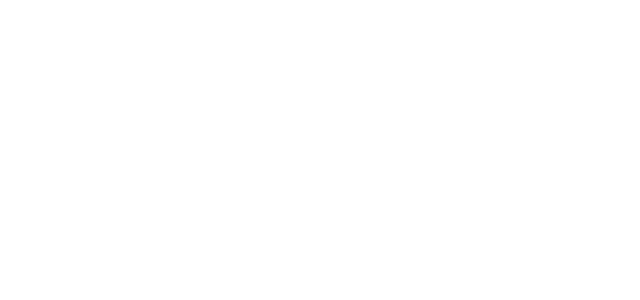
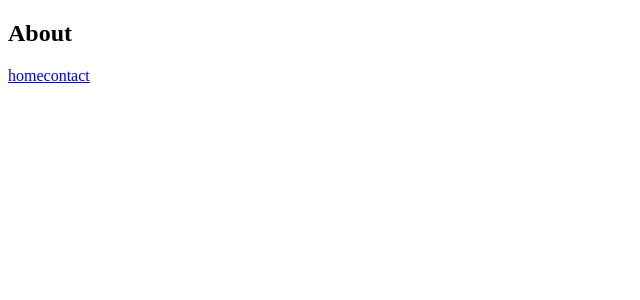
Before and after one commit to Nandini-Ninave/react_day_3, a React (Vite) app: page /home in a window 1280 px wide. Both pictures are taken after a click on the button "About". Shown: the top 300 px of the page, without its empty margins (0-640 px from the left). Built offline with nearby package versions, Linux system fonts and the light colour scheme.

Commit message:
Corrected Protectedroute file

```diff
--- a/src/components/Protectedroute.tsx
+++ b/src/components/Protectedroute.tsx
@@ -1,11 +1,15 @@
+import { useEffect } from "react"
 import { Outlet, useNavigate } from "react-router-dom"
 
 const Protectedroute=()=>{
-    let auth = {'token':false}
+    // let auth = {'token':false}
+    const token = true
     const navigate = useNavigate()
+    useEffect(()=>{
+        (token?<Outlet/>:(navigate("/home")))
+    },[])
     return(
-        <>{auth.token?<Outlet/>:navigate("/home")}</>
-    )
+        <div><Outlet/></div>)
 }
 export default Protectedroute
 
@@ -16,7 +20,7 @@
 //         // <div>protected</div>
 
 //         <>{auth.token?navigate("/about"):navigate("/")}</>
-//         // <div>{auth.token?"true":"false"}</div>
+        // <div>{auth.token?"true":"false"}</div>
 //     )
 // }
 // export default Protectedroute
```
Also changed, not shown: src/App.tsx (line endings or trailing spaces).
